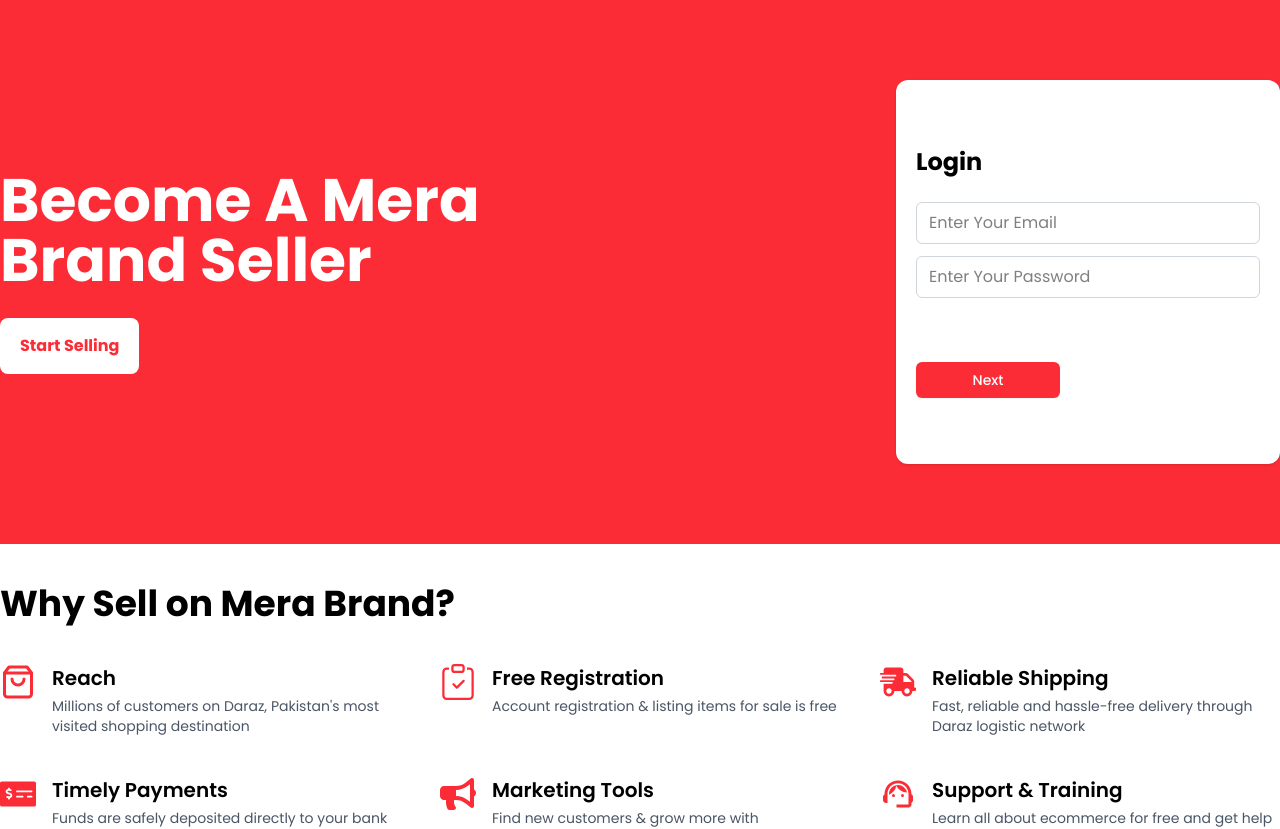
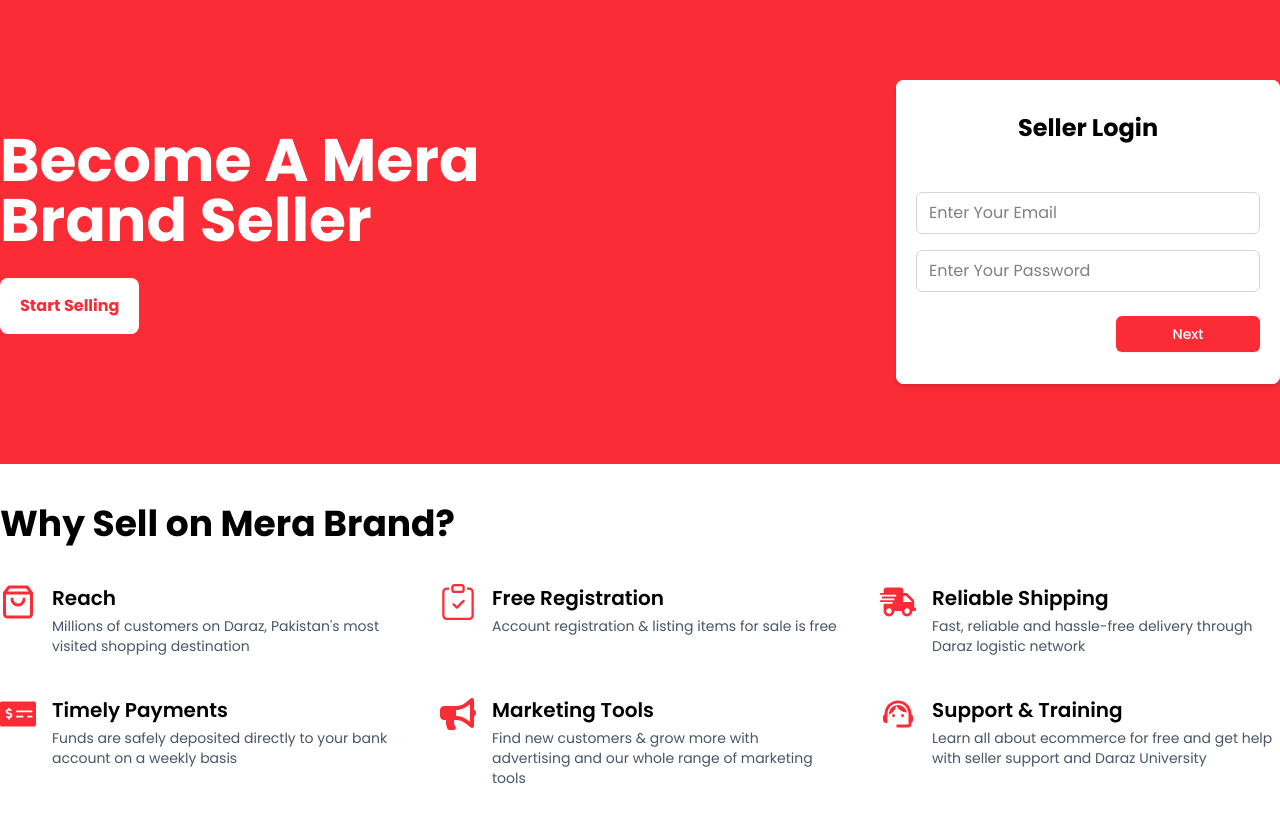
Before and after one commit to FahadSiyal/E-comm, a React (Vite) app: page /seller in a window 1280 px wide. Shown: the top 829 px of the page. Built offline with nearby package versions, Linux system fonts and the light colour scheme.

Commit message:
Final Push

```diff
--- a/src/pages/bankingDetails.jsx
+++ b/src/pages/bankingDetails.jsx
@@ -67,7 +67,7 @@
 
     // User credentials (if needed)
     email: registrationData.bussinessdetails?.email,
-    password: "yourGeneratedOrInputPassword", // you must collect this in Step 1 if required
+    password: registrationData.bussinessdetails?.email, // you must collect this in Step 1 if required
 
 
   };
--- a/src/pages/checkout.jsx
+++ b/src/pages/checkout.jsx
@@ -163,14 +163,14 @@
                       </div>
                       <div className="text-sm">
                         <div className="flex gap-3">
-                          <div className="flex flex-col gap-1 w-full ">
+                          <div className="flex flex-col gap-1 w-full  h-80 overflow-y-scroll  ">
                             {CartItems.map((item, index) => (
                               <Card
                                 key={index}
-                                className="w-full h-20 flex items-center justify-between px-4 rounded-md  bg-gray-50"
+                                className="w-full h-20 flex flex-row items-center  justify-between px-4 rounded-md  bg-gray-50 "
                               >
                                 {/* Left Side: Product Info */}
-                                <div className="flex items-center gap-2 justify-center">
+                                <div className="flex  items-center gap-2 justify-center">
                                   <div className="bg-gray-800 h-7 w-7"></div>
                                   <div>
                                     <h1 className="text-sm font-semibold">
--- a/src/pages/seller.jsx
+++ b/src/pages/seller.jsx
@@ -16,9 +16,20 @@
 import { Card } from "../components/ui/card";
 import ScrollToTop from "../components/ScrollToTop";
 import { Input } from "../components/ui/input";
-import {Button} from '../components/ui/button'
+import { Button } from "../components/ui/button";
+
+import { useForm } from "react-hook-form";
+import { zodResolver } from "@hookform/resolvers/zod";
+import { toast } from "react-toastify";
+import { loginSchema } from "../validations/formSchema";
+import axios from "../services/axiosInstance";
+import { useNavigate } from "react-router-dom";
+
+// UI Components
+
 
 const seller = () => {
+  const navigate=useNavigate()
   const features = [
     {
       icon: <FiShoppingBag className="text-4xl text-red-500" />,
@@ -79,6 +90,29 @@
     },
   ];
 
+  const {
+    register,
+    handleSubmit,
+    reset,
+    formState: { errors },
+  } = useForm({
+    resolver: zodResolver(loginSchema),
+  });
+
+  const onSubmit = async (data) => {
+    try {
+      const response = await axios.post("/seller/login", data);
+      console.log("Logged in:", response.data.token);
+      reset();
+      navigate('/wp-admin')
+
+      toast.success(" Seller Logged in successfully!");
+    } catch (error) {
+      console.error("L ogin failed:", error);
+      toast.error(" Seller Failed to login. Please try again.");
+    }
+  };
+
   return (
     <section className="">
       <ScrollToTop />
@@ -95,19 +129,47 @@
               </button>
             </Link>
           </div>
-          <div>
-            <Card className="bg-white flex flex-col px-5 h-96 w-96 justify-center">
-              <div>
-                <h1 className="text-2xl font-bold">Login</h1>
-              </div>
-              <div className="space-y-3">
-                <Input placeHolder="Enter Your Email" className={'w-full'} />
-                <Input placeHolder="Enter Your Password" className={'w-full'} />
 
-              </div>
-              <div className="flex items-end mt-10" > <Button  className="lg:w-36 text-white bg-red-500 flex ">Next</Button></div>
-            </Card>
+          {/* Seller Login Form Start  */}
+          <div className="flex items-center justify-center  rounded-lg bg-gray-100">
+      <Card className="bg-white flex flex-col px-5 py-8 w-96 space-y-6 shadow-md rounded-lg">
+        <div>
+          <h1 className="text-2xl font-bold text-center">Seller Login</h1>
+        </div>
+
+        <form onSubmit={handleSubmit(onSubmit)} className="space-y-4">
+          <div className="space-y-1">
+            <Input
+              {...register("email")}
+              placeholder="Enter Your Email"
+              className="w-full"
+            />
+            {errors.email && (
+              <p className="text-red-500 text-xs">{errors.email.message}</p>
+            )}
           </div>
+
+          <div className="space-y-1">
+            <Input
+              {...register("password")}
+              type="password"
+              placeholder="Enter Your Password"
+              className="w-full"
+            />
+            {errors.password && (
+              <p className="text-red-500 text-xs">{errors.password.message}</p>
+            )}
+          </div>
+
+          <div className="flex justify-end mt-6">
+            <Button type="submit" className="lg:w-36 text-white bg-red-500">
+              Next
+            </Button>
+          </div>
+        </form>
+      </Card>
+    </div>
+          {/* Seller Login Form Start  */}
         </div>
       </div>
 
```
